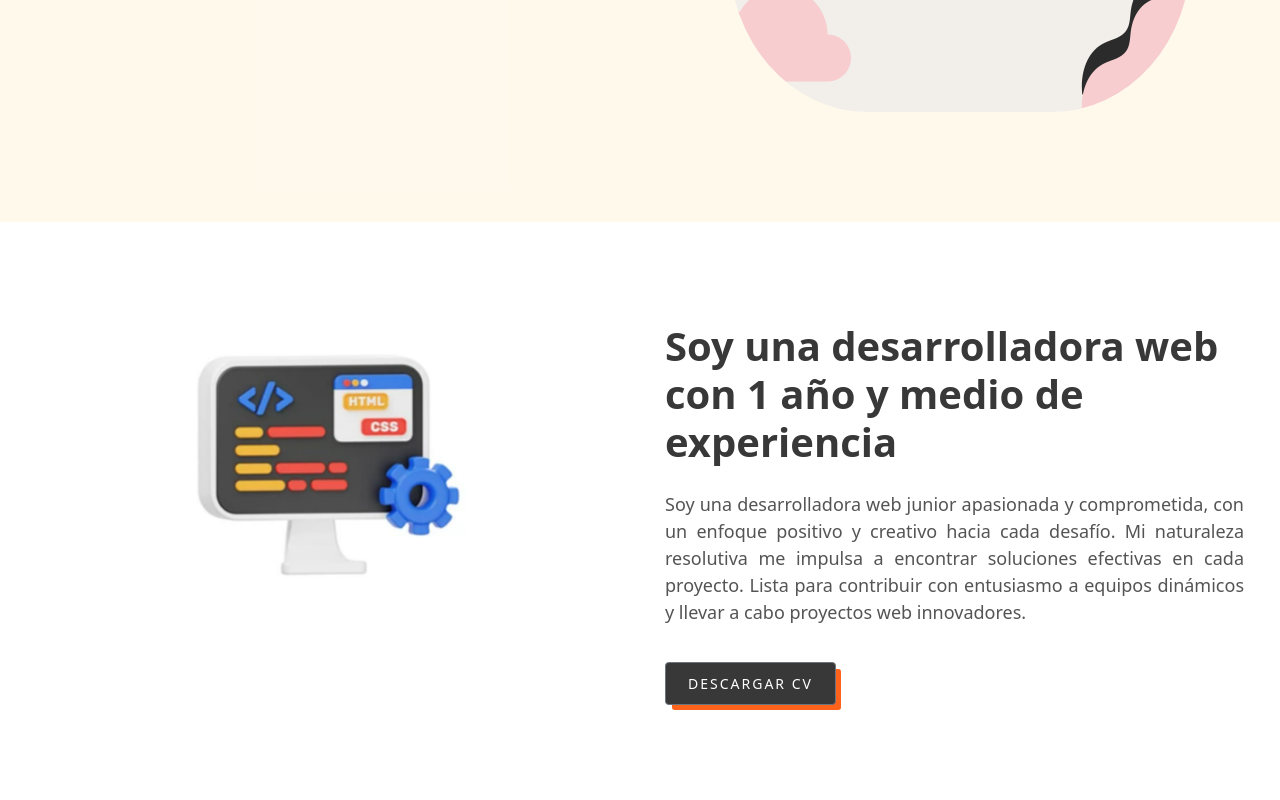
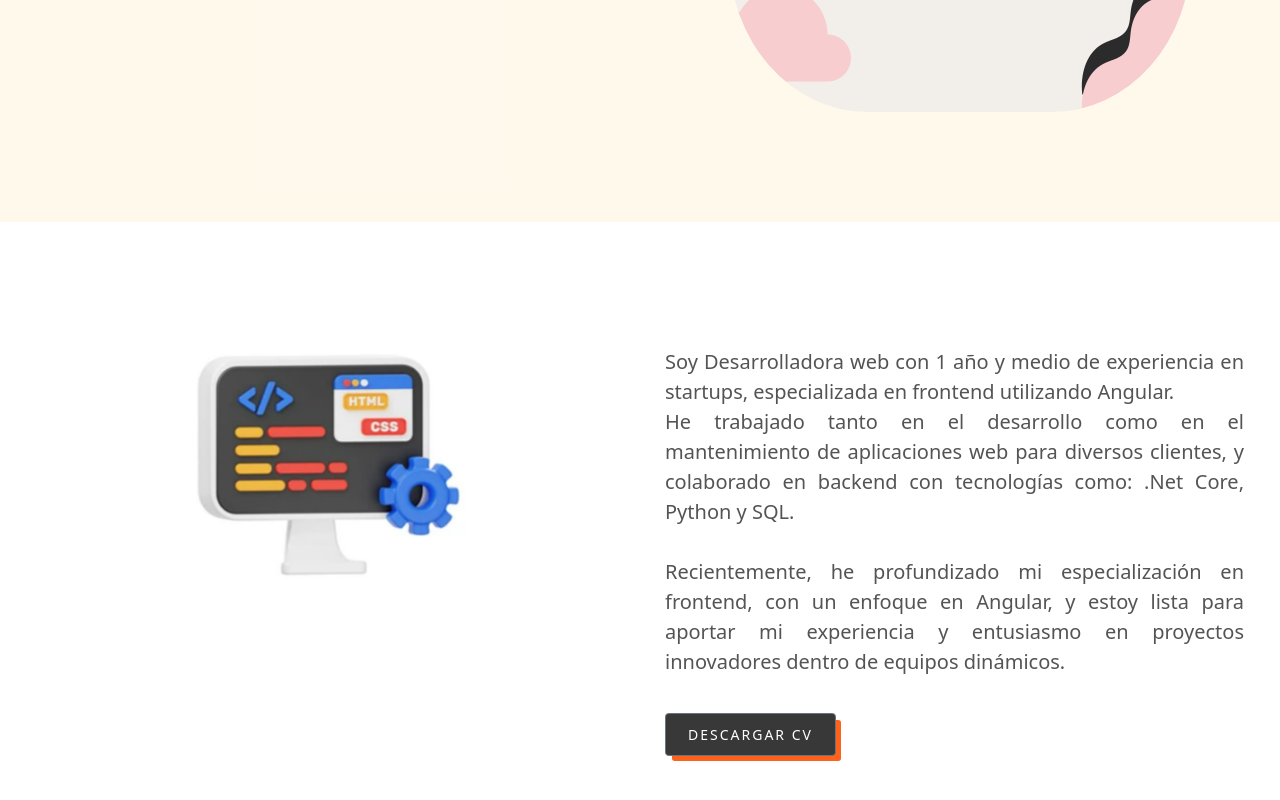
Before and after one commit to MarianelaCortina/MyPortfolioWeb, an Angular app: page / in a window 1280 px wide. Shown: the part 572-1372 px from the top of the page. Built offline with nearby package versions, Linux system fonts and the light colour scheme.

Commit message:
changes to the about me section

```diff
--- a/src/app/home/home.component.html
+++ b/src/app/home/home.component.html
@@ -42,18 +42,18 @@
 
           <div class="about-content">
 
-            <h2 class="title-lg">Soy una desarrolladora web con 1 año y medio de experiencia  </h2>
-
-            <p class="body-md section-text">
-              Soy una desarrolladora web junior apasionada y
-              comprometida, con un enfoque positivo y creativo hacia cada
-              desafío. Mi naturaleza resolutiva me impulsa a encontrar
-              soluciones efectivas en cada proyecto.
-              Lista para contribuir con entusiasmo a equipos
-              dinámicos y llevar a cabo proyectos web innovadores.
+            <p class="body-lg section-text">
+              Soy Desarrolladora web con 1 año y medio de experiencia en startups,
+              especializada en frontend utilizando Angular. <br>
+              He trabajado tanto en el desarrollo como en el mantenimiento de aplicaciones
+               web para diversos clientes, y colaborado en backend con
+               tecnologías como: .Net Core, Python y SQL. <br><br>
+               Recientemente, he profundizado mi especialización en frontend, con un enfoque en Angular,
+               y estoy lista para aportar mi experiencia y entusiasmo en proyectos
+               innovadores dentro de equipos dinámicos.
             </p>
              <!-- Botón para descargar el CV -->
-             <a href="assets/images/CV_Marianela_Cortina_DesarrolladoraWeb.pdf" class="btn btn-secondary" style="margin-top: 20px;" download="CV_Marianela_Cortina_DesarrolladoraWeb.pdf">Descargar CV</a>
+             <a href="assets/images/Curriculum Vitae - Cortina, Marianela - DesarrolladoraWeb.pdf" class="btn btn-secondary" style="margin-top: 20px;" download="CV_Marianela_Cortina_DesarrolladoraWeb.pdf">Descargar CV</a>
 
 
           </div>
```
Also changed, not shown: 1 other file (tests, documents, lock files or other folders).
